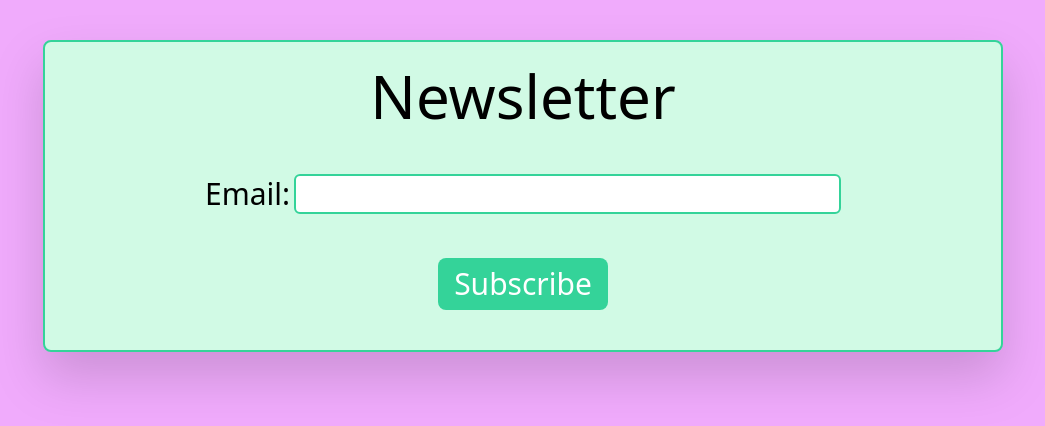
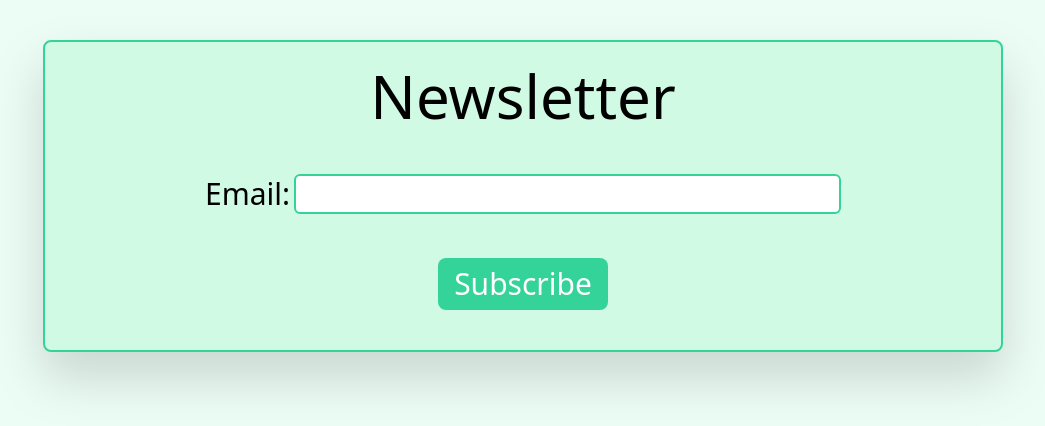
Before and after one commit to zoewebber/newsletter, a React (Vite) app in the folder front/: page / in a window 1280 px wide. Shown: the top 426 px of the page, without its empty margins (117-1162 px from the left). Built offline with nearby package versions, Linux system fonts and the light colour scheme.

Commit message:
Update page.tsx

```diff
--- a/front/src/components/page.tsx
+++ b/front/src/components/page.tsx
@@ -6,7 +6,7 @@ interface IPageProps {
 
 const Page = ({ children }: IPageProps) => {
   return (
-    <div className="flex justify-center align-middle h-screen bg-fuchsia-300">
+    <div className="flex justify-center align-middle h-screen bg-emerald-50">
       {children}
     </div>
   );
```
